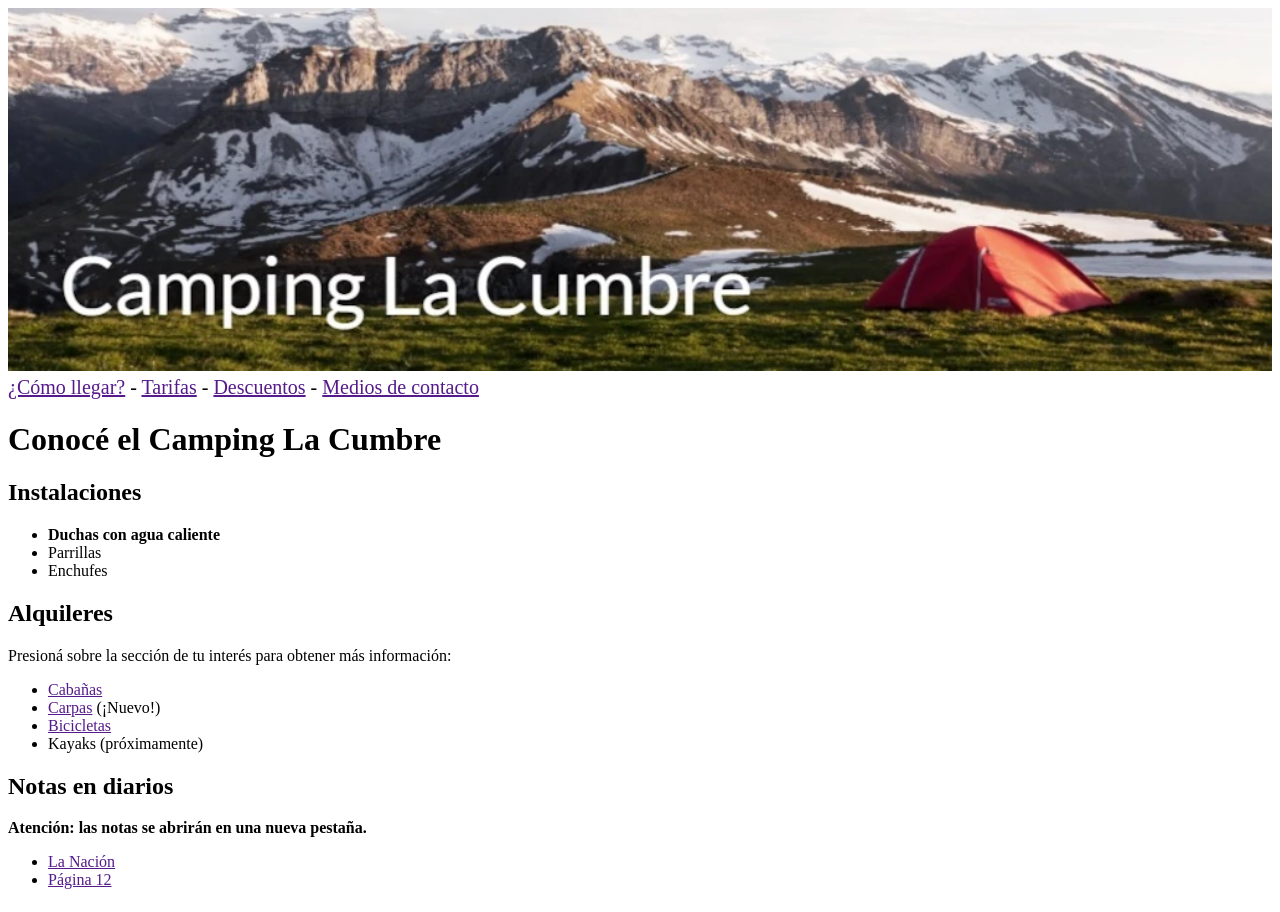
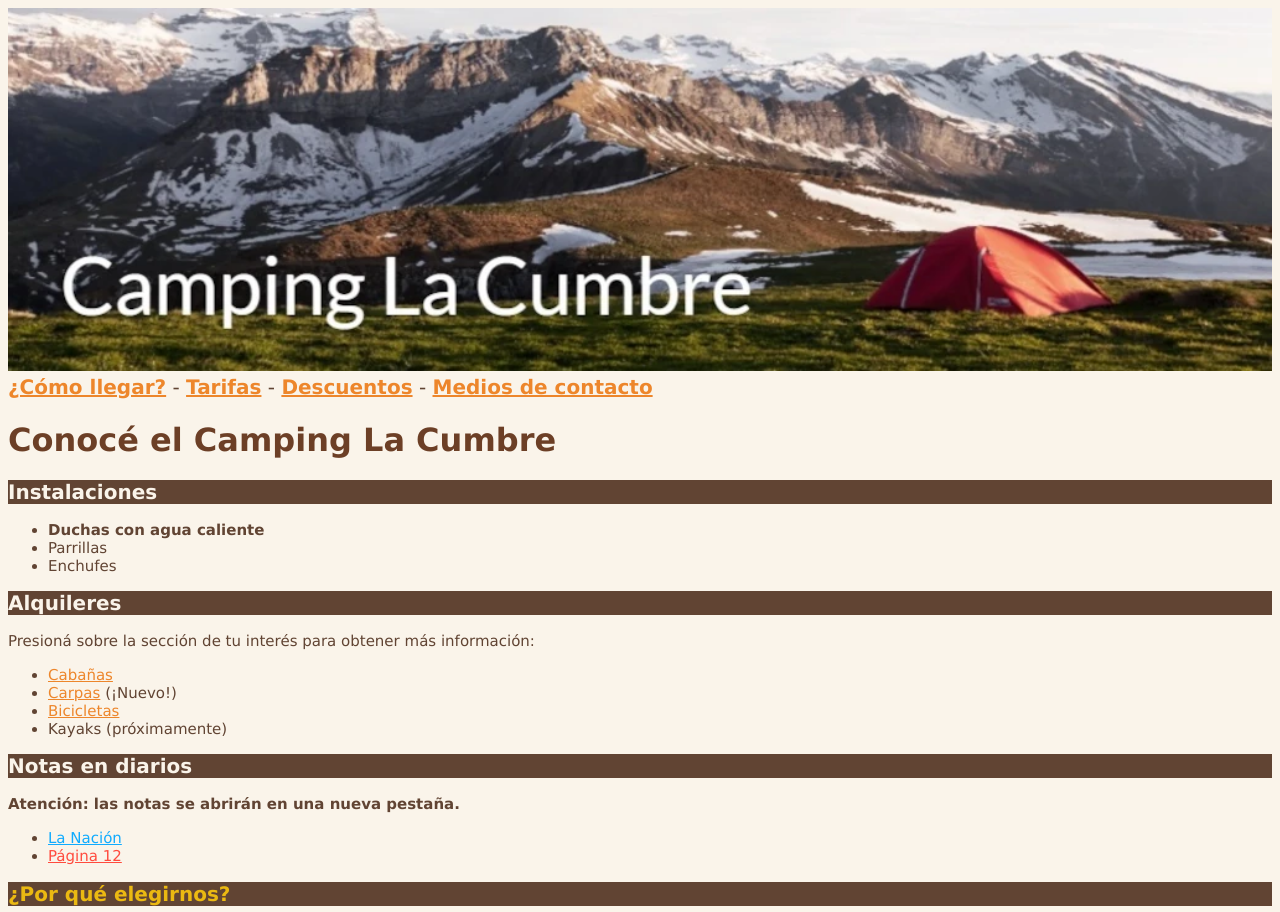
Before and after one commit to MatiCasiba/camping-la-cumbre, a website built with Vite: page index.html in a window 1280 px wide. Shown: the top 912 px of the page. Built offline with nearby package versions, Linux system fonts and the light colour scheme.

Commit message:
Agregando colores

```diff
--- a/index.html
+++ b/index.html
@@ -35,10 +35,10 @@
       <h2>Notas en diarios</h2>
       <p><b>Atención: las notas se abrirán en una nueva pestaña.</b></p>
       <ul>
-        <li><a href="" target="_blank">La Nación</a></li>
-        <li><a href="" target="_blank">Página 12</a></li>
+        <li><a class="color-ln" href="" target="_blank">La Nación</a></li>
+        <li><a class="color-p12" href="" target="_blank">Página 12</a></li>
       </ul>
-      <h2>¿Por qué elegirnos?</h2>
+      <h2 class="color-sub-unico">¿Por qué elegirnos?</h2>
       <ol>
         <li>Nuestra trayectoria de más de 30 años en el rubro se destaca por nuestra excelente atención.</li>
         <li>Ofrecemos una inmejorable relación precio/calidad.</li>
--- a/style.css
+++ b/style.css
@@ -1,19 +1,66 @@
 *{
   box-sizing: border-box;
 }
+:root{
+  --colorFondo: #faf4ea;
+  --colorEnlace: #ed862b;
+  --colorTitulo: #6c3f26;
+  --colorFondoSubtitulos: #614433;
+  --colorLetraSubtitulo: #ebb912;
+  --colorEnlace1: #10abfe;
+  --colorEnlace2: #ff4b3e;
+}
 
+body{
+  background-color: var(--colorFondo);
+  font-family: Verdana, Arial, sans-serif;
+}
+h1{
+  color: var(--colorTitulo);
+}
+h2{
+  background-color: var(--colorFondoSubtitulos);
+  font-size: 20px;
+  color: #faf4ea;
+}
 img{
   width: 100%;
 }
+p{
+  color: #614433;
+  font-size: 15px;
+}
+ul>li , ol>li{
+  color: #614433;
+  font-size: 15px;
+}
+a{
+  color: var(--colorEnlace);
+}
+
+
 footer{
   background-color: #111;
   height: 100px;
   text-align: center;
 }
 
-.encabezado{
+/* clases */
+.encabezado p{
   font-size: 20px;
+}
+.encabezado a{
+  font-weight: bold;
 }
 .texto-nav{
   margin-top: 0;
 }
+.color-sub-unico{
+  color: var(--colorLetraSubtitulo);
+}
+.color-ln{
+  color: var(--colorEnlace1);
+}
+.color-p12{
+  color: var(--colorEnlace2);
+}
```
Also changed, not shown: README.md.
